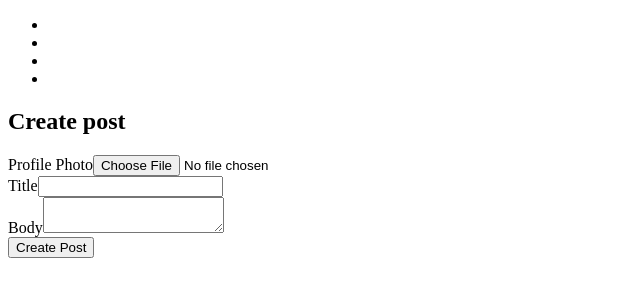
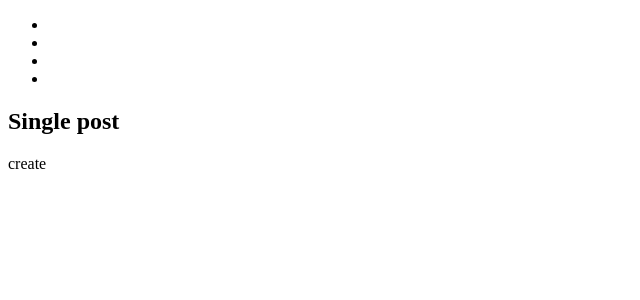
Before and after one commit to burdianov/fullstack-social-network, a React (Create React App) app in the folder react-front/: page /post/create in a window 1280 px wide. Shown: the top 300 px of the page, without its empty margins (0-640 px from the left). Built offline with nearby package versions, Linux system fonts and the light colour scheme.

Commit message:
single post component

```diff
--- a/react-front/src/components/MainRouter.jsx
+++ b/react-front/src/components/MainRouter.jsx
@@ -10,6 +10,7 @@ import EditProfile from "./user/EditProfile";
 import PrivateRoute from "../api/PrivateRoute";
 import FindPeople from "./user/FindPeople";
 import NewPost from "./post/NewPost";
+import SinglePost from "./post/SinglePost";
 
 const MainRouter = () => {
   return (
@@ -17,6 +18,7 @@ const MainRouter = () => {
       <Menu/>
       <Switch>
         <Route exact path="/" component={Home}/>
+        <Route exact path="/post/:postId" component={SinglePost}/>
         <Route exact path="/users" component={Users}/>
         <Route exact path="/signup" component={Signup}/>
         <Route exact path="/signin" component={Signin}/>
--- a/react-front/src/components/post/Posts.jsx
+++ b/react-front/src/components/post/Posts.jsx
@@ -39,7 +39,7 @@ const Posts = () => {
                   {" "} on {new Date(post.createdAt).toDateString()}
                 </p>
                 <Link
-                  to={`/posts/${post._id}`}
+                  to={`/post/${post._id}`}
                   className="btn btn-primary btn-raised btn-sm"
                 >
                   Read more...
--- /dev/null
+++ b/react-front/src/components/post/SinglePost.jsx
@@ -0,0 +1,12 @@
+import React from "react";
+
+const SinglePost = (props) => {
+  return (
+    <div>
+      <h2>Single post</h2>
+      {props.match.params.postId}
+    </div>
+  )
+};
+
+export default SinglePost;
```
